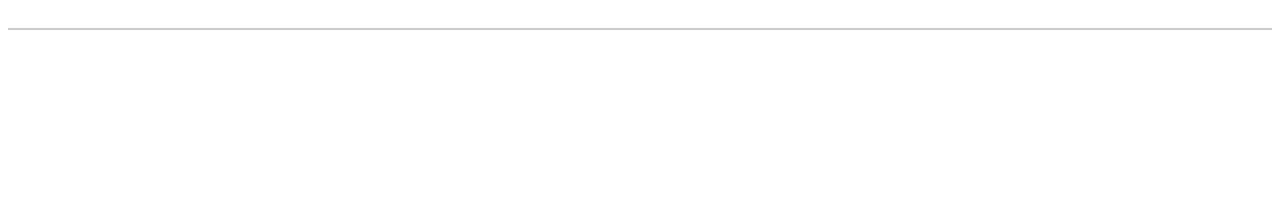
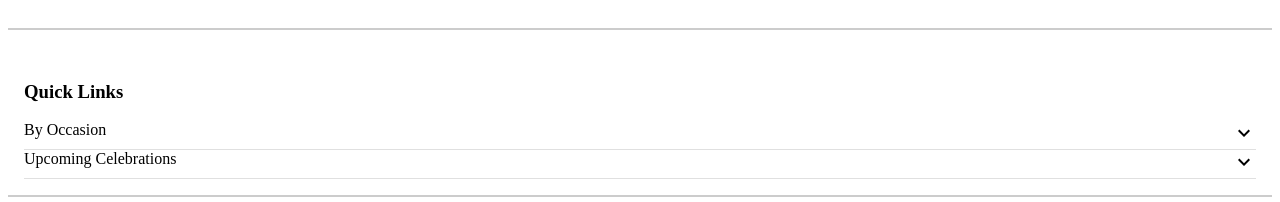
Before and after one commit to Dilip138/floweraura, a React app: page / in a window 1280 px wide. Shown: the part 3157-3359 px from the top of the page. Before the commit the page ends 3195 px from the top, so only its background shows below. Built offline with nearby package versions, Linux system fonts and the light colour scheme; the HTML template or start-up script is replaced by a standard one.

Commit message:
[Dilip]Refactor. buisness logic of floweraura components

```diff
--- a/src/Components/floweraura.jsx
+++ b/src/Components/floweraura.jsx
@@ -14,6 +14,8 @@ import 'date-fns'
 import DateFnsUtils from '@date-io/date-fns';
 import { MuiPickersUtilsProvider, KeyboardDatePicker } from '@material-ui/pickers';
 import { Carousel } from 'react-responsive-carousel';
+import KeyboardArrowDownIcon from '@material-ui/icons/KeyboardArrowDown';
+import KeyboardArrowUpIcon from '@material-ui/icons/KeyboardArrowUp';
 import cakeData from '../Components/cake.json';
 import rateDescData from '../Components/rateDesc.json';
 import './flowermain.less';
@@ -40,6 +42,8 @@ class Floweraura extends Component {
         this.state = {
             value: "599",
             open: false,
+            click: false,
+            click1: false,
             selectedDate: ''
         }
     }
@@ -52,6 +56,17 @@ class Floweraura extends Component {
         this.setState({
             value: valueCake,
             open: !this.state.open
+        })
+    }
+    handleIconChange() {
+        this.setState({
+            click: !this.state.click
+        })
+
+    }
+    handleIconChange1() {
+        this.setState({
+            click1: !this.state.click1
         })
     }
     render() {
@@ -283,10 +298,10 @@ class Floweraura extends Component {
                                                 <h6 className="rating-review">Rating and Review</h6>
                                                 <div className="rating-fiveStar">
                                                     <span ><img src={data.image} className="fill-star" /></span>
-                                                    <span ><img src={data.image} className="fill-star"/></span>
-                                                    <span ><img src={data.image} className="fill-star"/></span>
-                                                    <span ><img src={data.image} className="fill-star"/></span>
-                                                    <span ><img src={data.image} className="fill-star"/></span>
+                                                    <span ><img src={data.image} className="fill-star" /></span>
+                                                    <span ><img src={data.image} className="fill-star" /></span>
+                                                    <span ><img src={data.image} className="fill-star" /></span>
+                                                    <span ><img src={data.image} className="fill-star" /></span>
                                                 </div>
                                                 <div className="read-desc">
                                                     <span className="recommended">Recommended</span>
@@ -305,6 +320,58 @@ class Floweraura extends Component {
                     </div>
                 </div>
 
+                {/* * -------- All quick links design------------  */}
+
+                <div className="allOccasion">
+                    <div className="occasionDetails">
+                        <h3>Quick Links</h3>
+                        {!this.state.click ?
+                            (<div className="occasionArrow">
+                                <div className="byOccasion">By Occasion</div>
+                                <div className="iconDown"> <KeyboardArrowDownIcon onClick={() => this.handleIconChange()} /> </div>
+                            </div>) :
+                            (<div>
+                                <div className="occasionArrow">
+                                    <div className="byOccasion">By Occasion</div>
+                                    <div className="iconDown"> <KeyboardArrowUpIcon onClick={() => this.handleIconChange()} /> </div>
+                                </div>
+                                <div className="birthday">Birthday</div>
+                                <Divider />
+                                <div className="birthday">Anniversary</div>
+                                <Divider />
+                            </div>)}
+                        <Divider />
+
+                        {!this.state.click1 ?
+                            (<div className="occasionArrow">
+                                <div className="byOccasion">Upcoming Celebrations</div>
+                                <div className="iconDown"> <KeyboardArrowDownIcon onClick={() => this.handleIconChange1()} /> </div>
+                            </div>) :
+                            (<div>
+                                <div className="occasionArrow">
+                                    <div className="byOccasion">Upcoming Celebrations</div>
+                                    <div className="iconDown"> <KeyboardArrowUpIcon onClick={() => this.handleIconChange1()} /> </div>
+                                </div>
+                                <div className="birthday">Christmas</div>
+                                <Divider />
+                                <div className="birthday">New Year</div>
+                                <Divider />
+                                <div className="birthday">Valentine Day</div>
+                                <Divider />
+                                <div className="birthday">Womens Day</div>
+                                <Divider />
+                                <div className="birthday">Holi</div>
+                                <Divider />
+                                <div className="birthday">Lohri</div>
+                                <Divider />
+
+                            </div>)}
+
+                        <Divider />
+                    </div>
+
+                </div>
+
             </div>
         );
     }
--- a/src/Components/flowermain.less
+++ b/src/Components/flowermain.less
@@ -478,3 +478,23 @@
     color          : #2862c8;
     text-decoration: underline;
 }
+
+.allOccasion {
+    padding      : 16px;
+    margin       : 16px 0 0;
+    background   : #fff;
+    border-bottom: 2px solid #ccc;
+}
+
+.occasionArrow {
+    display        : flex;
+    justify-content: space-between;
+}
+
+.birthday {
+    margin: 5px 0px 10px 23px;
+}
+
+.anniversary {
+    margin: 5px 0px 0px 23px;
+}
```
